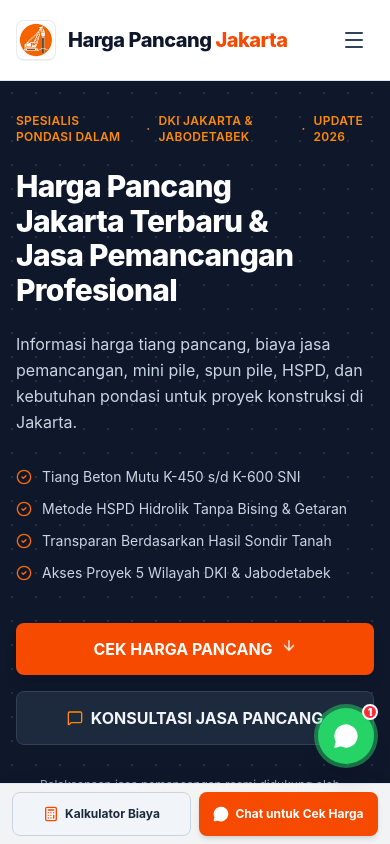
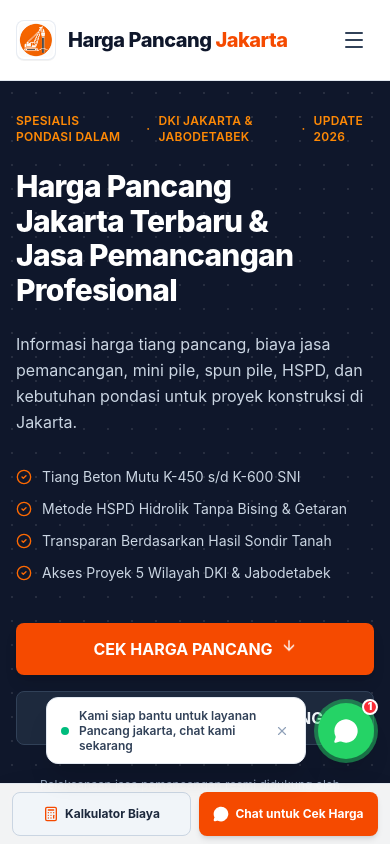
Before and after one commit to supandimnazri/Harga-Pancang-Jakarta, a React (Vite) app: page / in a window 390 px wide. Shown: the top 844 px of the page. Built offline with nearby package versions, Linux system fonts and the light colour scheme.

Commit message:
feat: update WhatsApp floating bubble content
Improve mobile visibility and update the call-to-action text for better user engagement.

```diff
--- a/src/components/FloatingWhatsApp.tsx
+++ b/src/components/FloatingWhatsApp.tsx
@@ -16,8 +16,8 @@ export const FloatingWhatsApp: React.FC = () => {
     >
       {/* Floating Speech / Callout Bubble */}
       {showTooltip && (
-        <div className="hidden sm:flex items-center gap-2 bg-white text-slate-800 px-3.5 py-2 rounded-xl shadow-lg border border-slate-200 text-xs font-semibold animate-bounce-subtle">
-          <span className="relative flex h-2 w-2">
+        <div className="flex items-center gap-2.5 bg-white text-slate-800 px-3.5 py-2.5 rounded-xl shadow-xl border border-slate-200 text-xs font-semibold animate-bounce-subtle max-w-[260px] sm:max-w-md">
+          <span className="relative flex h-2 w-2 shrink-0">
             <span className="animate-ping absolute inline-flex h-full w-full rounded-full bg-emerald-400 opacity-75"></span>
             <span className="relative inline-flex rounded-full h-2 w-2 bg-emerald-500"></span>
           </span>
@@ -25,16 +25,16 @@ export const FloatingWhatsApp: React.FC = () => {
             href={waUrl}
             target="_blank"
             rel="noopener noreferrer"
-            className="hover:text-emerald-600 transition-colors cursor-pointer"
+            className="hover:text-emerald-600 transition-colors cursor-pointer leading-tight text-slate-700"
           >
-            Hallo Bapak Ilham
+            Kami siap bantu untuk layanan Pancang jakarta, chat kami sekarang
           </a>
           <button
             onClick={() => setShowTooltip(false)}
-            className="text-slate-400 hover:text-slate-600 ml-1 p-0.5 rounded cursor-pointer"
+            className="text-slate-400 hover:text-slate-600 ml-1 p-0.5 rounded cursor-pointer shrink-0"
             aria-label="Tutup info chat"
           >
-            <X className="w-3 h-3" />
+            <X className="w-3.5 h-3.5" />
           </button>
         </div>
       )}
@@ -44,7 +44,7 @@ export const FloatingWhatsApp: React.FC = () => {
         href={waUrl}
         target="_blank"
         rel="noopener noreferrer"
-        aria-label="Chat WhatsApp dengan Bapak Ilham (0813-2222-156)"
+        aria-label="Kami siap bantu untuk layanan Pancang Jakarta, chat kami sekarang di WhatsApp (0813-2222-156)"
         className="relative flex items-center justify-center w-14 h-14 rounded-full bg-[#25D366] hover:bg-[#20bd5a] text-white shadow-xl hover:shadow-2xl transition-all duration-300 transform hover:scale-105 active:scale-95 group"
       >
         {/* Pulsing ring */}
```
